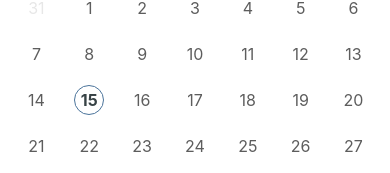
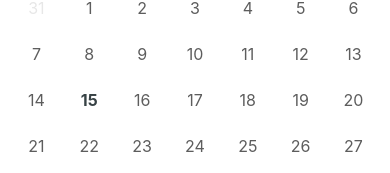
Before and after one commit to jswj30/bunnit-react-native-assignment, a React Native app: screen /Calendar in a window 390 px wide. Shown: the part 137-310 px from the top of the page. Built offline with nearby package versions, Linux system fonts and the light colour scheme.

Commit message:
Calendar - 달력의 날짜를 선택하면 원을 출력하도록 설정

```diff
--- a/hooks/useDateList.tsx
+++ b/hooks/useDateList.tsx
@@ -3,6 +3,7 @@ import { useFocusEffect } from "@react-navigation/native";
 
 export const useDateList = () => {
   const [selectedMonth, setSelectedMonth] = useState<Date>(new Date());
+  const [selectedDate, setSelectedDate] = useState<Date | null>(null);
   const [dateList, setDateList] = useState<Date[][]>([]);
 
   // 선택한 월(selectedMonth)의 전체 일 가져오기
@@ -65,6 +66,8 @@ export const useDateList = () => {
   return {
     selectedMonth,
     setSelectedMonth,
+    selectedDate,
+    setSelectedDate,
     dateList,
   };
 };
--- /dev/null
+++ b/modules/commonModules.ts
@@ -0,0 +1,7 @@
+// 두 날짜가 같은지 확인하는 함수
+export const returnIsToday = (date1: Date, date2: Date) => {
+  return (
+    `${date1.getMonth() + 1}-${date1.getDate()}` ===
+    `${date2.getMonth() + 1}-${date2.getDate()}`
+  );
+};
--- a/screens/calendar/components/CalendarDateSection.tsx
+++ b/screens/calendar/components/CalendarDateSection.tsx
@@ -1,17 +1,33 @@
-import { StyleSheet, Text, useWindowDimensions, View } from "react-native";
+import { Dispatch, SetStateAction, useCallback } from "react";
+import {
+  Pressable,
+  StyleSheet,
+  Text,
+  useWindowDimensions,
+  View,
+} from "react-native";
+import { returnIsToday } from "../../../modules/commonModules";
 
 export default function CalendarDateSection({
   PADDING,
   HEIGHT,
   selectedMonth,
   dateList,
+  selectedDate,
+  setSelectedDate,
 }: {
   PADDING: number;
   HEIGHT: number;
   selectedMonth: Date;
   dateList: Date[][];
+  selectedDate: Date | null;
+  setSelectedDate: Dispatch<SetStateAction<Date | null>>;
 }) {
   const { width } = useWindowDimensions();
+
+  const onPressDate = useCallback((date: Date) => {
+    setSelectedDate(date);
+  }, []);
 
   return (
     <View>
@@ -19,7 +35,7 @@ export default function CalendarDateSection({
         return (
           <View key={`list-${index}`} style={styles.dateSection}>
             {list.map((date) => (
-              <View
+              <Pressable
                 key={`${date.getMonth() + 1}-${date.getDate()}`}
                 style={[
                   styles.date,
@@ -28,25 +44,28 @@ export default function CalendarDateSection({
                     height: HEIGHT,
                   },
                 ]}
+                onPress={() => onPressDate(date)}
               >
-                {`${new Date().getMonth() + 1}-${new Date().getDate()}` ===
-                `${date.getMonth() + 1}-${date.getDate()}` ? (
-                  <View style={styles.today}>
-                    <Text style={styles.todayText}>{date.getDate()}</Text>
-                  </View>
-                ) : (
+                <View
+                  style={
+                    selectedDate &&
+                    returnIsToday(selectedDate, date) &&
+                    styles.selected
+                  }
+                >
                   <Text
                     style={[
                       styles.dateText,
                       date.getMonth() !== selectedMonth.getMonth() && {
                         color: "#E7E7E7",
                       },
+                      returnIsToday(new Date(), date) && styles.todayText,
                     ]}
                   >
                     {date.getDate()}
                   </Text>
-                )}
-              </View>
+                </View>
+              </Pressable>
             ))}
           </View>
         );
@@ -68,7 +87,7 @@ const styles = StyleSheet.create({
     color: "#5D5D5D",
     fontSize: 16,
   },
-  today: {
+  selected: {
     width: 30,
     height: 30,
     borderWidth: 1,
@@ -79,7 +98,6 @@ const styles = StyleSheet.create({
   },
   todayText: {
     color: "#374245",
-    fontSize: 16,
     fontWeight: 700,
   },
 });
--- a/screens/calendar/components/CalendarSection.tsx
+++ b/screens/calendar/components/CalendarSection.tsx
@@ -9,7 +9,13 @@ const HEIGHT = 46;
 const PADDING = 20;
 
 export default function CalendarSection() {
-  const { selectedMonth, setSelectedMonth, dateList } = useDateList();
+  const {
+    selectedMonth,
+    setSelectedMonth,
+    selectedDate,
+    setSelectedDate,
+    dateList,
+  } = useDateList();
 
   const onPressArrowIcon = useCallback((type: "prev" | "next") => {
     setSelectedMonth((prev) => {
@@ -44,6 +50,8 @@ export default function CalendarSection() {
         HEIGHT={HEIGHT}
         selectedMonth={selectedMonth}
         dateList={dateList}
+        selectedDate={selectedDate}
+        setSelectedDate={setSelectedDate}
       />
     </View>
   );
```
